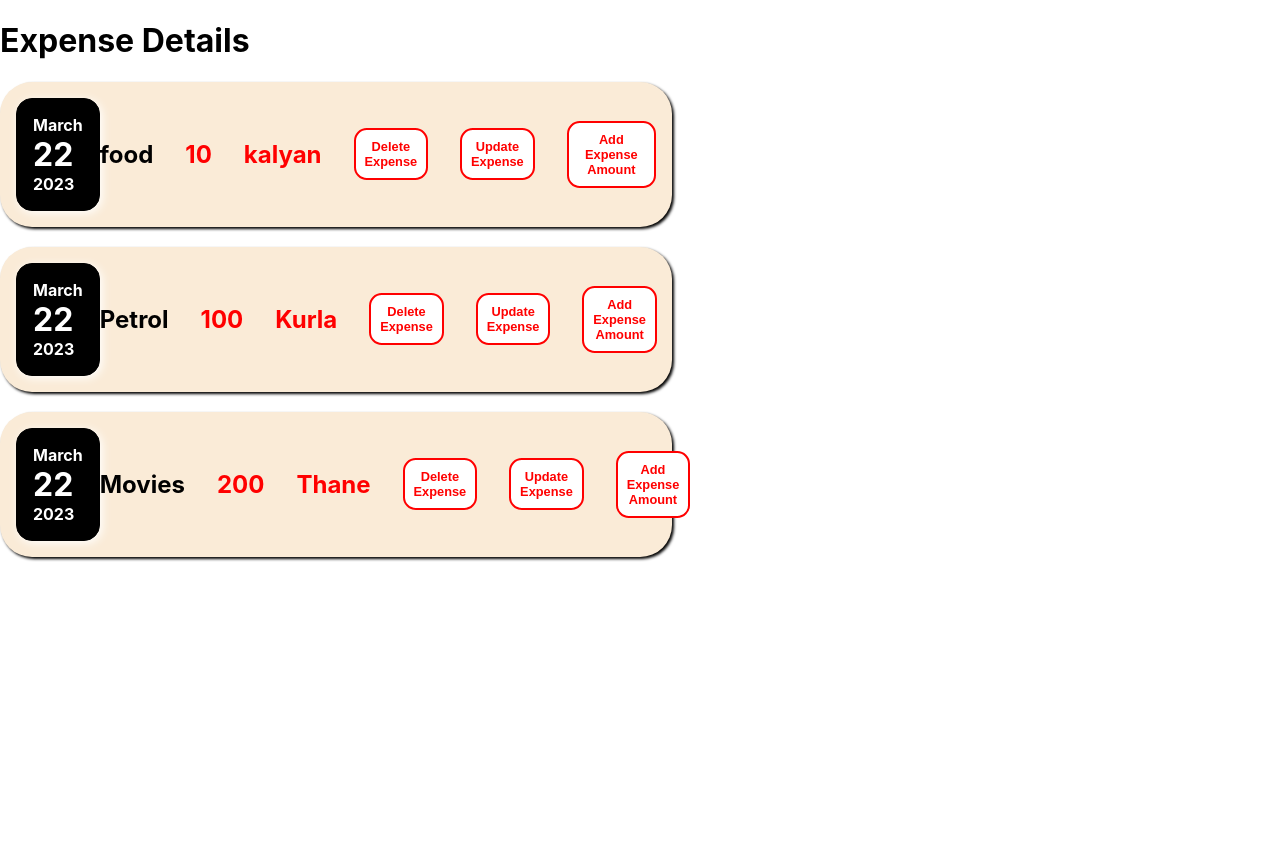
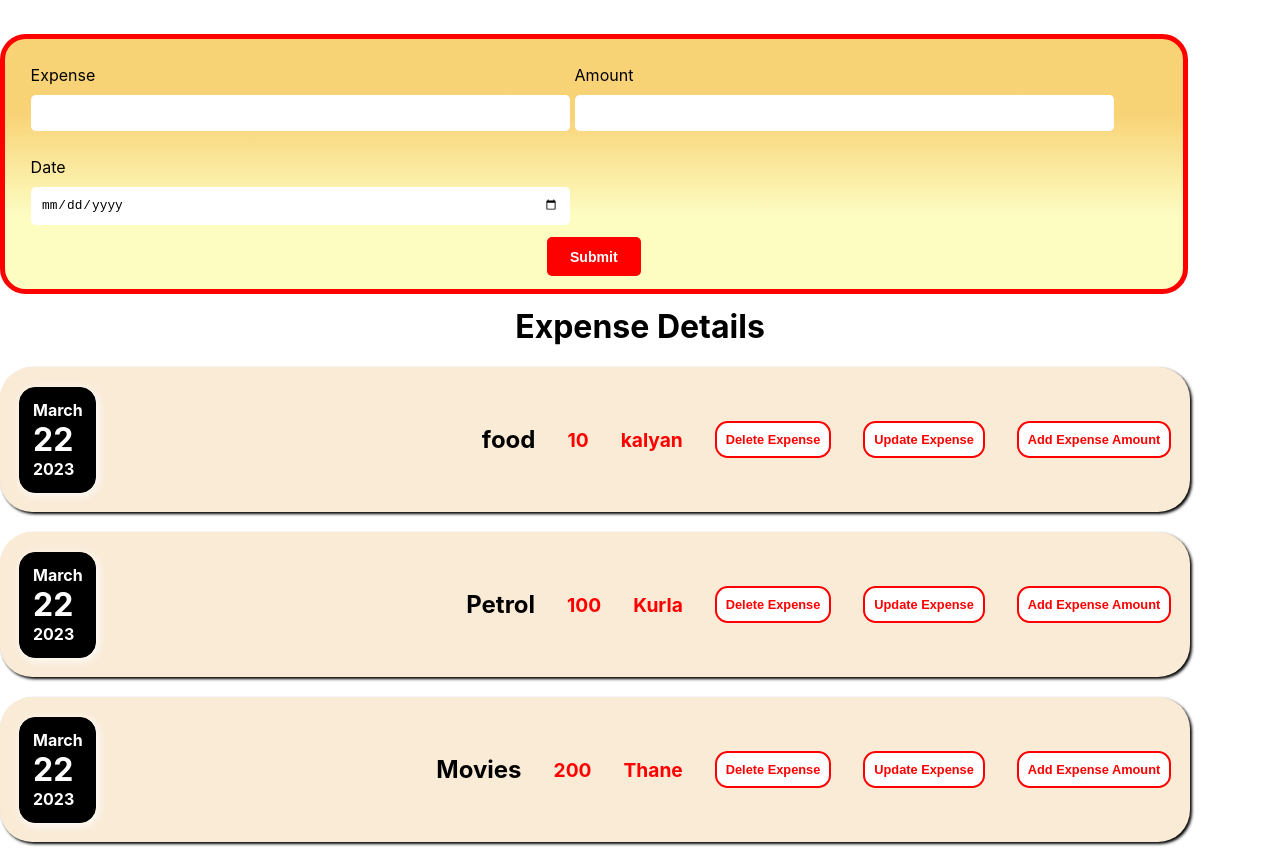
Before and after one commit to sumit6767/Expense-tracker, a React (Create React App) app: page / in a window 1280 px wide. Before the commit the page ends 800 px from the top, so only its background shows below. Built offline with nearby package versions, Linux system fonts and the light colour scheme.

Commit message:
expense input form component is created explicitly and add in our App js component

```diff
--- a/src/App.js
+++ b/src/App.js
@@ -1,8 +1,7 @@
-import logo from './logo.svg';
 import './App.css';
-import ReactDOM from 'react-dom/client'
 import ExpenseItem from './components/expenses/ExpenseItem'
-import React,{useRef,useEffect, useState} from 'react'
+import React,{useRef,useEffect, useState} from 'react';
+import NewExpense from './components/NewExpense/NewExpense';
 
 function App(props){
   const ref = useRef(null);
@@ -14,7 +13,8 @@ function App(props){
 
   return(
     <div>
-      <h1>Expense Details</h1>
+      <NewExpense />
+      <h1 style={{textAlign:"center"}}>Expense Details</h1>
       {
       expenses.map((expense,nkey)=>{
         return <ExpenseItem key = {nkey} id={nkey} date = {expense.date} expenseDetail = {expense.expenseDetail} amount = {expense.amount} LocationOfExpenditure = {expense.LocationOfExpenditure}></ExpenseItem>
--- /dev/null
+++ b/src/components/NewExpense/FormInput.css
@@ -0,0 +1,30 @@
+
+.newexpense-control{
+    float:left;
+    padding: 1vw;
+    width:45%
+}
+.newexpense-control input{
+    width:100%;
+    padding: 2%;
+    margin-top:2%;
+    outline:none;
+    border:none;
+    font-size:1vw;
+    border-radius: 0.3rem;
+}
+.submit{
+    float: left;
+    width:100%;
+    text-align: center;
+}
+.submit button{
+    border:none;
+    padding: 1% 2%;
+    font-weight: bolder;;
+    font-size:1.1vw;
+    background-color: red;
+    border-radius:5px;
+    color:white;
+    cursor:pointer
+}
--- /dev/null
+++ b/src/components/NewExpense/FormInput.js
@@ -0,0 +1,34 @@
+import React  from "react";
+import './FormInput.css';
+
+function submitHandler(e){
+}
+
+function inputHandler(e){
+    console.log(e.target.value)
+}
+const FormInput = ()=>{
+    return(
+    <form>
+        <div className="newexpense-controls">
+            <div className="newexpense-control">
+                <label for="expense">Expense</label>
+                <input type="text" id="expense" onChange={inputHandler}/>
+            </div>
+            <div className="newexpense-control">
+                <label for="amount">Amount</label>
+                <input type="number" id="amount" min="0.01" step="0.01" onChange={inputHandler}/>
+            </div>
+            <div className="newexpense-control">
+                <label for="date">Date</label>
+                <input type="date" id="date" min="2019-01-01" max="2022-12-31" onChange={inputHandler}/>
+            </div>
+        </div>
+        <div className="submit">
+            <button onClick={submitHandler}>Submit</button>
+        </div>
+    </form>
+    )
+}
+
+export default FormInput
--- /dev/null
+++ b/src/components/NewExpense/NewExpense.css
@@ -0,0 +1,12 @@
+.expense-class{
+    margin:0;
+    padding: 0;;
+    padding:1%;
+    margin: 1% 0%;
+    background-image:linear-gradient(rgba(247, 202, 91, 0.834) 30%,rgb(253, 252, 193) 70%);
+    border-radius:2vw ;
+    border:5px solid red;
+    float: left;
+    width:90%;
+    transition: all 0.3s ease-in;
+}
--- /dev/null
+++ b/src/components/NewExpense/NewExpense.js
@@ -0,0 +1,13 @@
+import React from 'react';
+import './NewExpense.css';
+import FormInput from './FormInput';
+
+const NewExpense = ()=>{
+    return(
+        <div className='expense-class'>
+            <FormInput />
+        </div>
+    )
+}
+
+export default NewExpense;
--- a/src/components/expenses/expense.css
+++ b/src/components/expenses/expense.css
@@ -1,13 +1,13 @@
 .expense_description{
     display: flex;
     justify-content: space-between;
-    padding: 1rem;
+    padding: 1.5vw;
     background: antiquewhite;
     border-radius: 2rem;
     box-shadow: 2px 2px 3px black;
     align-items: center;
-    margin-right:10rem;
-    width:50%;
+    margin-right:10vw;
+    width:90%
 }
 .btn{
     transition: all 0.4s ease-in-out;
@@ -34,12 +34,12 @@
 .amount{
     font-weight: bolder;
     color:red;
-    font-size: 1.5rem;
+    font-size: 1.5vw;
 }
 
 .expenseDate{
     border:1px solid black;
-    padding: 1rem;
+    padding: 1vw;
     font-weight: bolder;
     border-radius:1rem;
     background: black;
```
